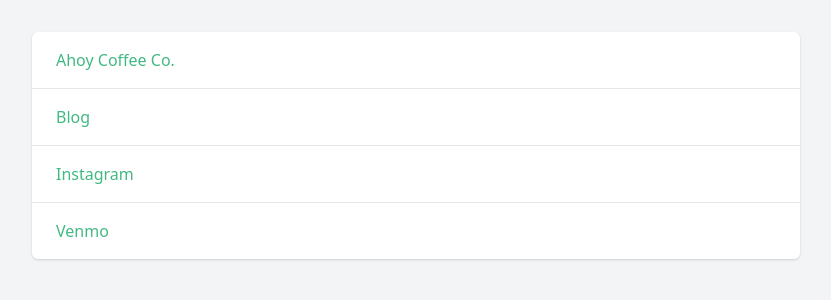
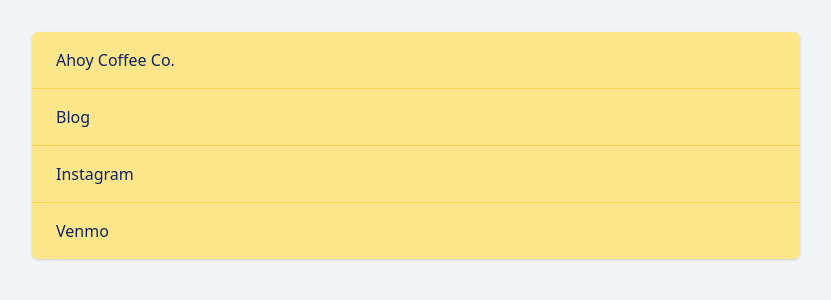
Before and after one commit to defeated/ahoy-coffee-linkinbio, a Vue app: page / in a window 1280 px wide. Shown: the top 300 px of the page, without its empty margins (224-1055 px from the left). Built offline with nearby package versions, Linux system fonts and the light colour scheme.

Commit message:
style links

```diff
--- a/src/components/App.vue
+++ b/src/components/App.vue
@@ -2,8 +2,8 @@
   <div class="max-w-7xl mx-auto p-4 sm:px-6 lg:p-8">
     <div class="max-w-3xl mx-auto">
 
-      <nav class="bg-white shadow overflow-hidden rounded-md">
-        <ul class="divide-y divide-gray-200">
+      <nav class=" shadow overflow-hidden rounded-md">
+        <ul class="divide-y divide-yellow-300">
 
           <Link v-for="link in links" :key="links.indexOf(link)" :link="link" />
 
--- a/src/components/Link.vue
+++ b/src/components/Link.vue
@@ -5,17 +5,17 @@
 </template>
 
 <script setup>
-import { reactive } from 'vue'
-
 defineProps({
   link: Object,
 })
-
-const state = reactive({ count: 0 })
 </script>
 
 <style scoped>
 a {
-  color: #42b983;
+  color: #0C2560;
+  background: #FDE68A;
+}
+a:hover {
+  background: #FEF3C7;
 }
 </style>
```
